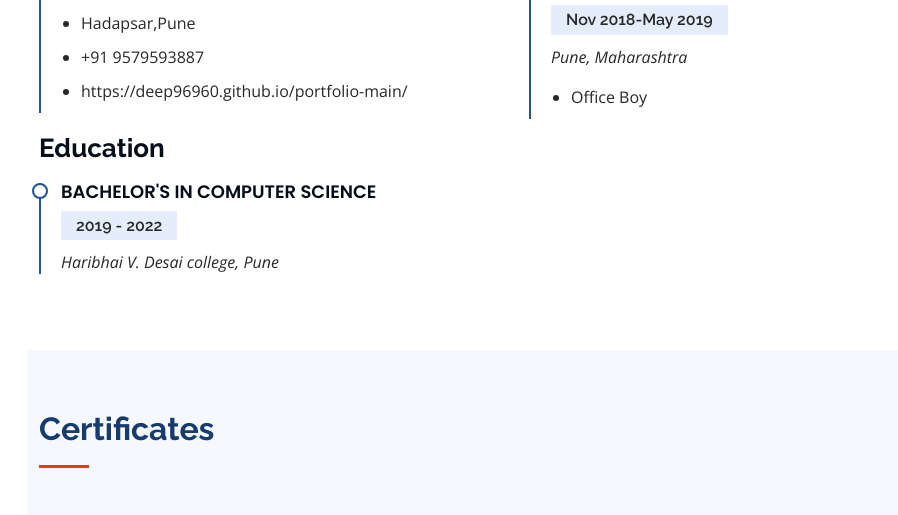
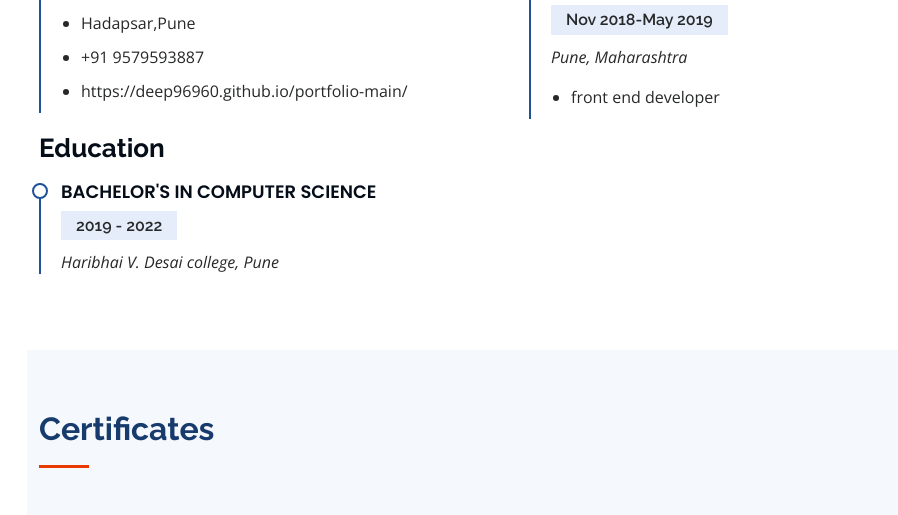
Before and after one commit to deep96960/portfolio-main, a plain HTML site: page index.html in a window 1280 px wide. Shown: the part 2520-3035 px from the top of the page, without its empty margins (273-1171 px from the left). Drawn offline with nearby package versions, Linux system fonts and the light colour scheme.

Commit message:
Update index.html

```diff
--- a/index.html
+++ b/index.html
@@ -268,7 +268,7 @@
               <h5> Nov 2018-May 2019</h5>
               <p><em> Pune, Maharashtra</em></p>
               <ul>
-                <li>Office Boy</li>
+                <li> front end developer</li>
 
               </ul>
             </div>
```
